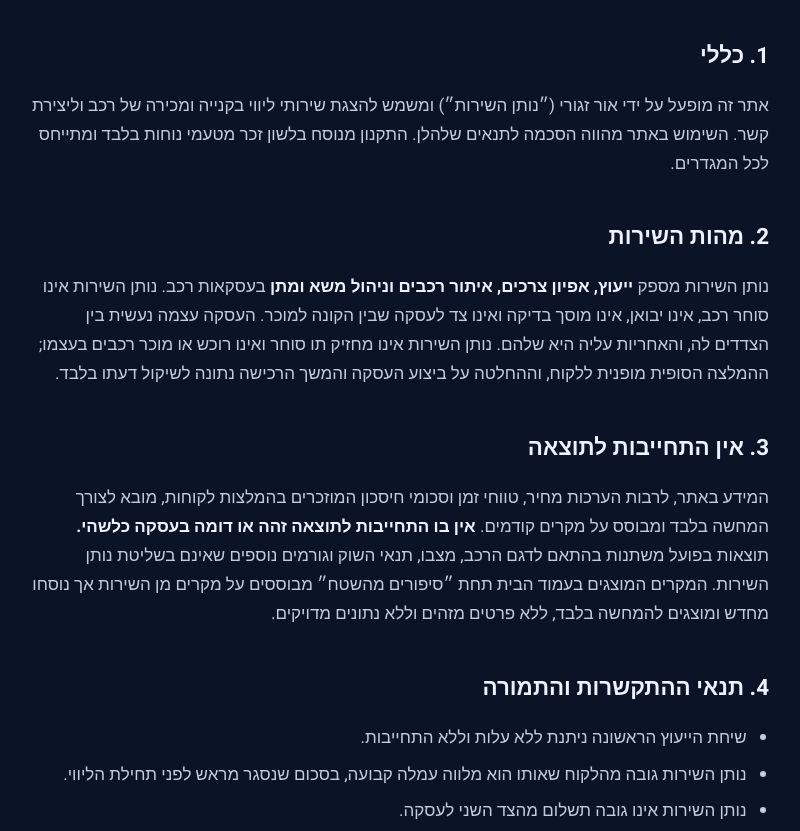
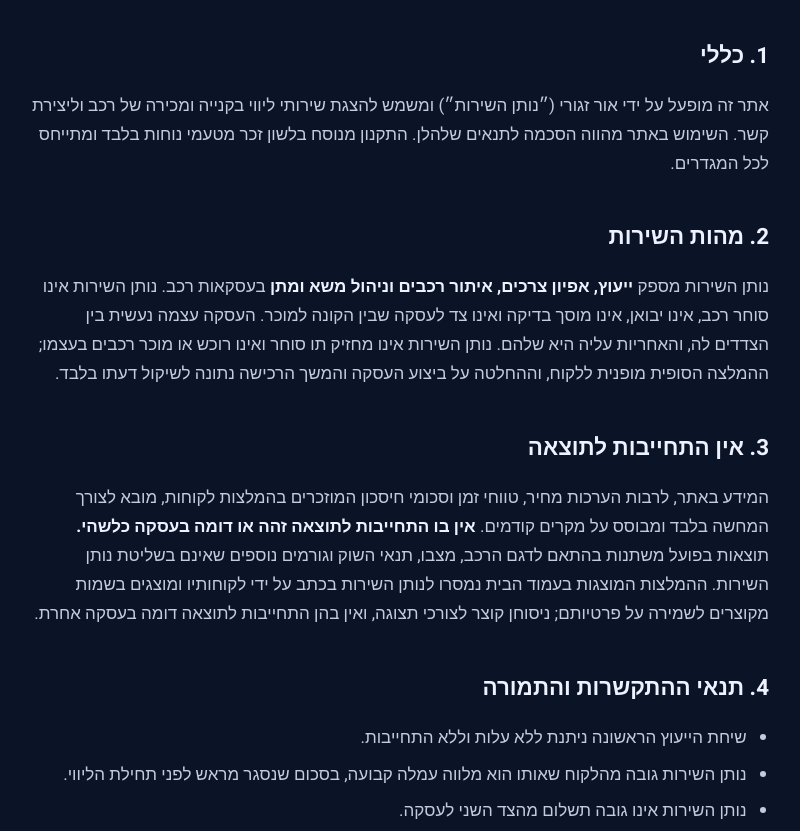
Before and after one commit to YradenShua7/AdvisorCar, a website: page terms.html in a window 1280 px wide. Shown: the part 222-1053 px from the top of the page, without its empty margins (241-1041 px from the left). Drawn offline with Linux system fonts and the light colour scheme.

Commit message:
restore named testimonials, enable email notifications

```diff
--- a/terms.html
+++ b/terms.html
@@ -59,9 +59,9 @@
   המידע באתר, לרבות הערכות מחיר, טווחי זמן וסכומי חיסכון המוזכרים בהמלצות לקוחות, מובא
   לצורך המחשה בלבד ומבוסס על מקרים קודמים. <strong>אין בו התחייבות לתוצאה זהה או דומה
   בעסקה כלשהי.</strong> תוצאות בפועל משתנות בהתאם לדגם הרכב, מצבו, תנאי השוק וגורמים
-  נוספים שאינם בשליטת נותן השירות. המקרים המוצגים בעמוד הבית תחת ״סיפורים מהשטח״
-  מבוססים על מקרים מן השירות אך נוסחו מחדש ומוצגים להמחשה בלבד, ללא פרטים מזהים
-  וללא נתונים מדויקים.
+  נוספים שאינם בשליטת נותן השירות. ההמלצות המוצגות בעמוד הבית נמסרו לנותן השירות
+  בכתב על ידי לקוחותיו ומוצגים בשמות מקוצרים לשמירה על פרטיותם; ניסוחן קוצר לצורכי
+  תצוגה, ואין בהן התחייבות לתוצאה דומה בעסקה אחרת.
 </p>
 
 <h2>4. תנאי ההתקשרות והתמורה</h2>
```
